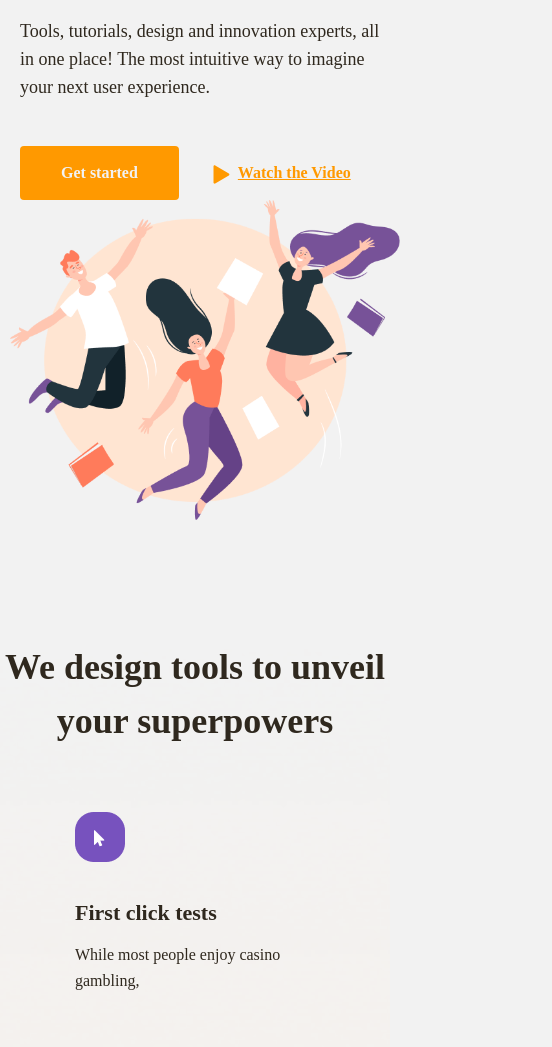
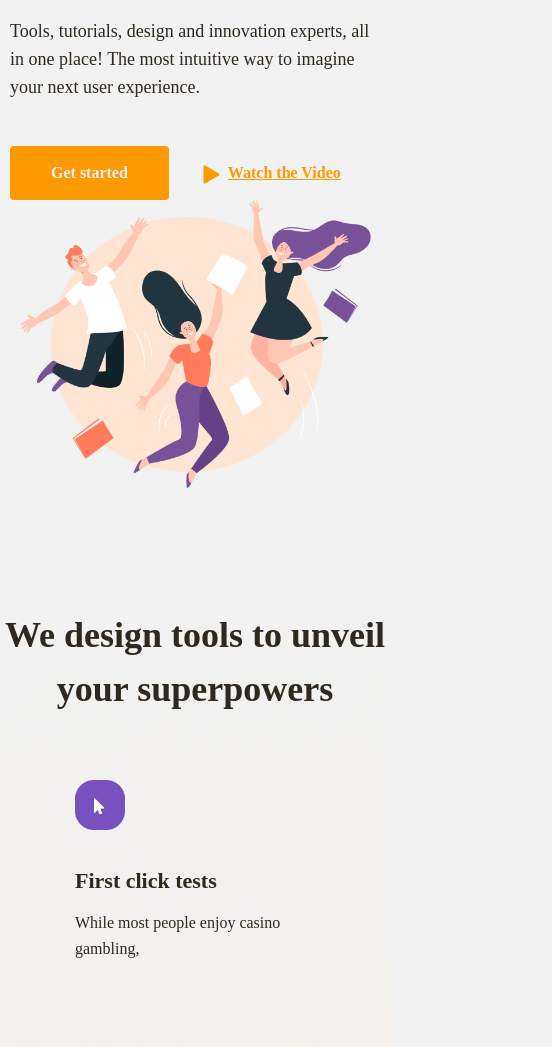
Before and after one commit to MuinKuliev/Productly, a plain HTML site: page index.html in a window 390 px wide. Shown: the part 373-1420 px from the top of the page, 552 px wide, since content can reach past the window. Drawn offline with Linux system fonts and the light colour scheme.

Commit message:
Add files via upload

```diff
--- a/style/style.scss
+++ b/style/style.scss
@@ -292,9 +292,10 @@ a {
     }
 }
 
-@media screen and (max-width:600px) {
-    .description__inner img {
-        width: 100vw;
+@media screen and (max-width:655px) {
+    .description__inner img,
+    .main_content img{
+        width: 90vw;
     }
 
     .tool__inner {
```
Also changed, not shown: style/style.css, 1 other file.
